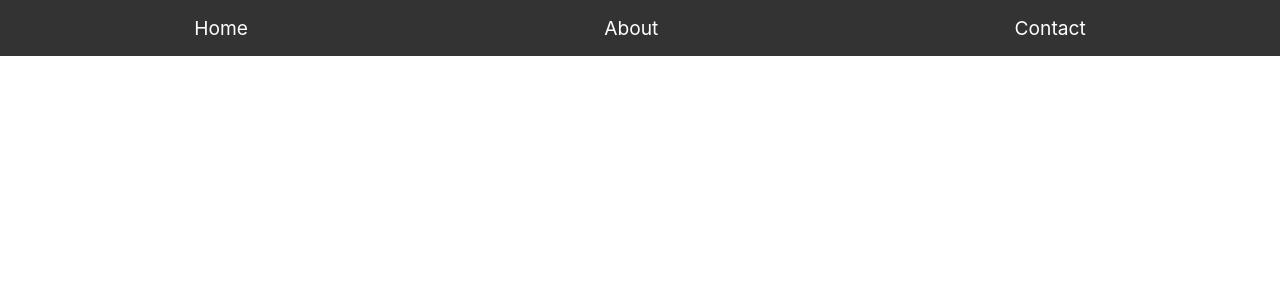
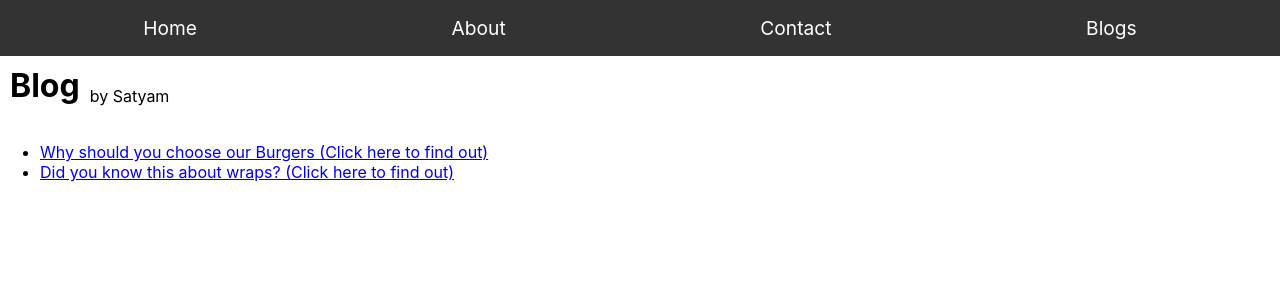
Before and after one commit to mrsatyam/react-training-may-2024, a React (Create React App) app: page /blog in a window 1280 px wide. Before the commit this address had no page. Shown: the top 300 px of the page. Built offline with nearby package versions, Linux system fonts and the light colour scheme.

Commit message:
Created Blog page using Nested routes and useParams

```diff
--- a/src/App.js
+++ b/src/App.js
@@ -6,6 +6,8 @@ import About from './components/About';
 import Contact from './components/Contact';
 import Navigation from './components/Navigation';
 import Product from './components/Product';
+import Blog from './components/Blog';
+
 
 
 const App = () => {
@@ -19,6 +21,8 @@ const App = () => {
                 <Route path="/about" element={<About />} />
                 <Route path="/contact" element={<Contact />} />
                 <Route path="/about/:id" element={<Product/>} />
+                <Route path="/blog" element={<Blog />} />
+                <Route path="/blog/:postId" element={<Blog />} />
               </Routes>
       </Router>
     </div>
--- /dev/null
+++ b/src/components/Blog.js
@@ -0,0 +1,43 @@
+import React from 'react';
+
+import { Routes, Route, Link } from 'react-router-dom';
+import { useParams } from 'react-router-dom';
+import '../css/Blog.css';
+
+
+
+
+const Blog = () => {
+   const {postId} = useParams();
+    const blogPosts = [
+         'The Best Burgers in Town.. Here are some amazing burger recipes...',
+         'Healthy Wraps for Lunch... Wraps are a great option for a healthy lunch...'
+     ];
+   return (
+      <div>
+          <div className="inline-container">
+             <h1> Blog  </h1>
+             <p> by Satyam </p>
+          </div>
+          <ul>
+                 <li>
+                   <Link to="/blog/1">Why should you choose our Burgers (Click here to find out)</Link>
+                 </li>
+                 <li>
+                   <Link to="/blog/2">Did you know this about wraps? (Click here to find out)</Link>
+                 </li>
+          </ul>
+          {  postId && (
+                <div>
+                  <h2>Blog Post</h2>
+                  <p>{blogPosts[postId - 1]}</p>
+                </div>)
+          }
+
+      </div>
+   )
+
+}
+
+
+export default Blog;
--- a/src/components/Navigation.js
+++ b/src/components/Navigation.js
@@ -15,6 +15,9 @@ const Navigation = () => {
         <li className="nav-item">
           <Link to="/contact" className="nav-link">Contact</Link>
         </li>
+         <li className="nav-item">
+           <Link to="/blog" className="nav-link">Blogs</Link>
+         </li>
       </ul>
     </nav>
   );
--- /dev/null
+++ b/src/css/Blog.css
@@ -0,0 +1,13 @@
+.inline-container {
+   display: flex;
+   align-items: center;
+}
+
+.inline-container h1 {
+   margin-right: 10px;
+   margin-left: 10px;
+   margin-top: 10px;
+}
+ p {
+   padding-top: 10px;
+}
```
